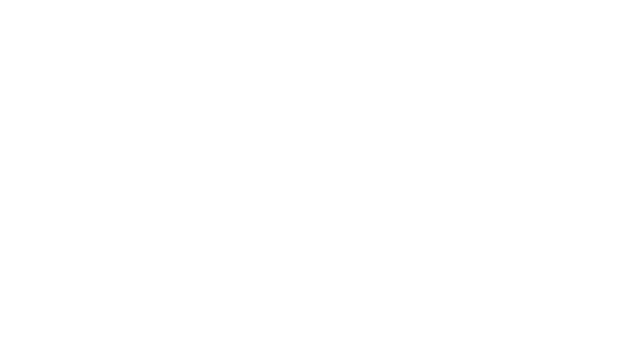
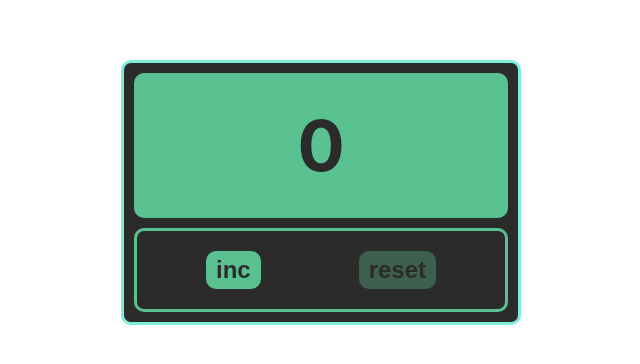
Before and after one commit to igor-minaev/counter, a React (Vite) app: page / in a window 1280 px wide. Shown: the part 208-572 px from the top of the page, without its empty margins (319-959 px from the left). Built offline with nearby package versions, Linux system fonts and the light colour scheme.

Commit message:
add styles for Counter

```diff
--- a/src/App.css
+++ b/src/App.css
@@ -1,8 +1,58 @@
+
 .app {
-  padding: 30px;
-  display: flex;
+    min-height: 100vh;
+    max-width: 1200px;
+    display: flex;
+    align-items: center;
+    justify-content: center;
 }
 
-.app > div {
-  margin-right: 50px;
+.counter {
+    max-width: 400px;
+    width: 100%;
+    padding: 10px;
+    border: 3px solid #7deddc;
+    border-radius: 10px;
+    text-align: center;
+    background-color: #2c2b2b;
+
 }
+
+.counterScreen {
+    background-color: #5ac191;
+    border-radius: 10px;
+    padding: 30px;
+    font-size: 70px;
+    font-weight: bold;
+    color: #2c2b2b;
+
+}
+
+.buttonsWrapper {
+    display: flex;
+    align-items: center;
+    justify-content: space-around;
+    margin-top: 10px;
+    border: 3px solid #5ac191;
+    border-radius: 10px;
+    padding: 20px;
+}
+
+.button {
+    color: #2c2b2b;
+    background-color: #5ac191;
+    border: none;
+    border-radius: 10px;
+    padding: 5px 10px;
+    font-size: 24px;
+    font-weight: bold;
+    cursor: pointer;
+}
+
+.button:disabled {
+    opacity: 0.35;
+}
+
+.maxValue {
+    color: red;
+}
--- a/src/App.tsx
+++ b/src/App.tsx
@@ -1,13 +1,10 @@
 import './App.css'
-import {useState} from "react";
+import {Counter} from "./Counter.tsx";
 
 function App() {
-    let startValue = 0
-    let maxValue = 5
-    const [counterValue, setCounterValue] = useState(startValue)
     return (
         <div className="app">
-
+            <Counter/>
         </div>
     )
 }
--- a/src/index.css
+++ b/src/index.css
@@ -6,14 +6,16 @@
     -moz-osx-font-smoothing: grayscale;
 }
 
-body {
+*,
+::before,
+::after {
+    box-sizing: border-box;
+    padding: 0;
     margin: 0;
-  display: flex;
-  min-width: 320px;
-  min-height: 100vh;
 }
 
-h1 {
-  font-size: 3.2em;
-  line-height: 1.1;
+body {
+    max-width: 1200px;
+    min-height: 100vh;
+    margin: 0 auto;
 }
```
Lines whose indentation alone changed are shown as unchanged.
